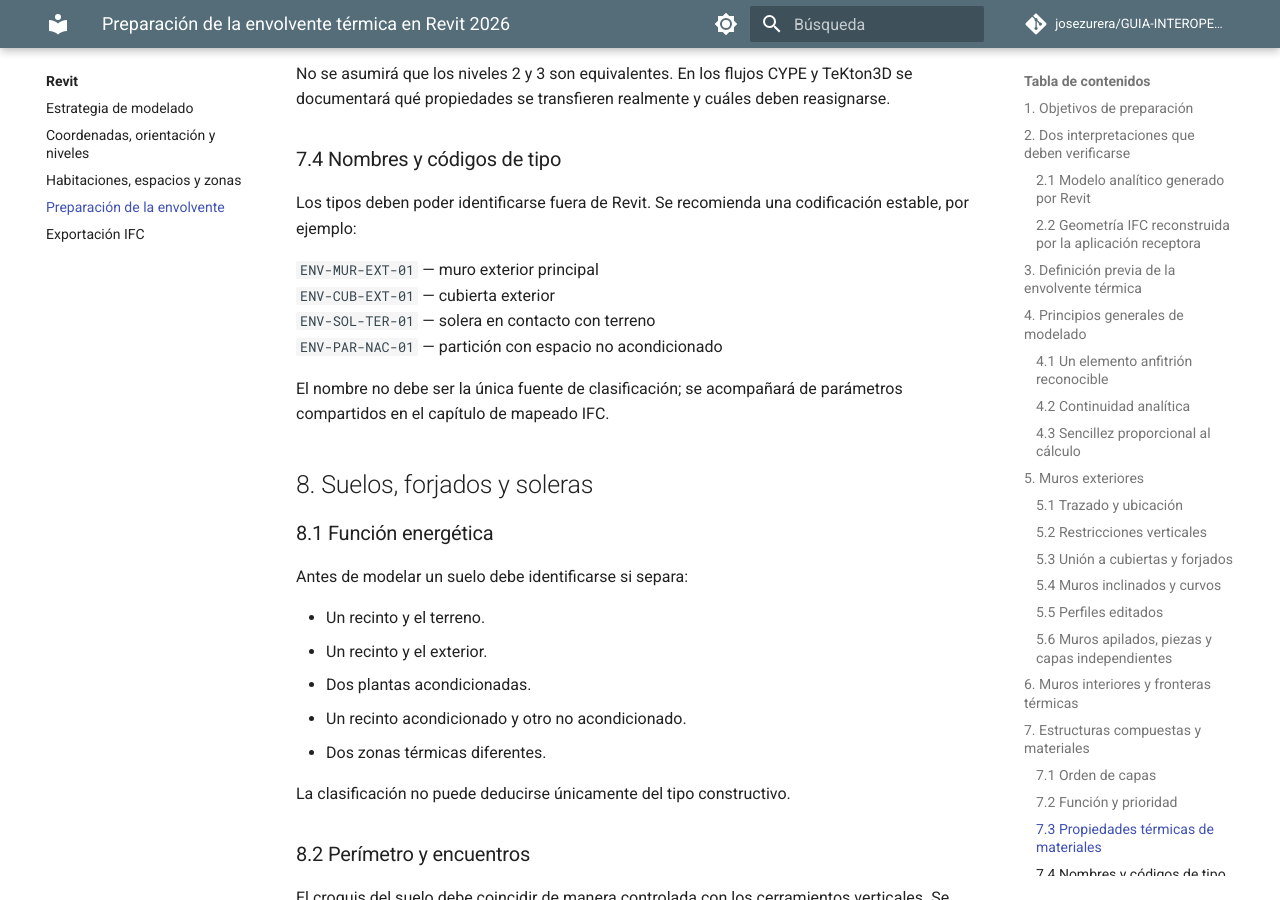
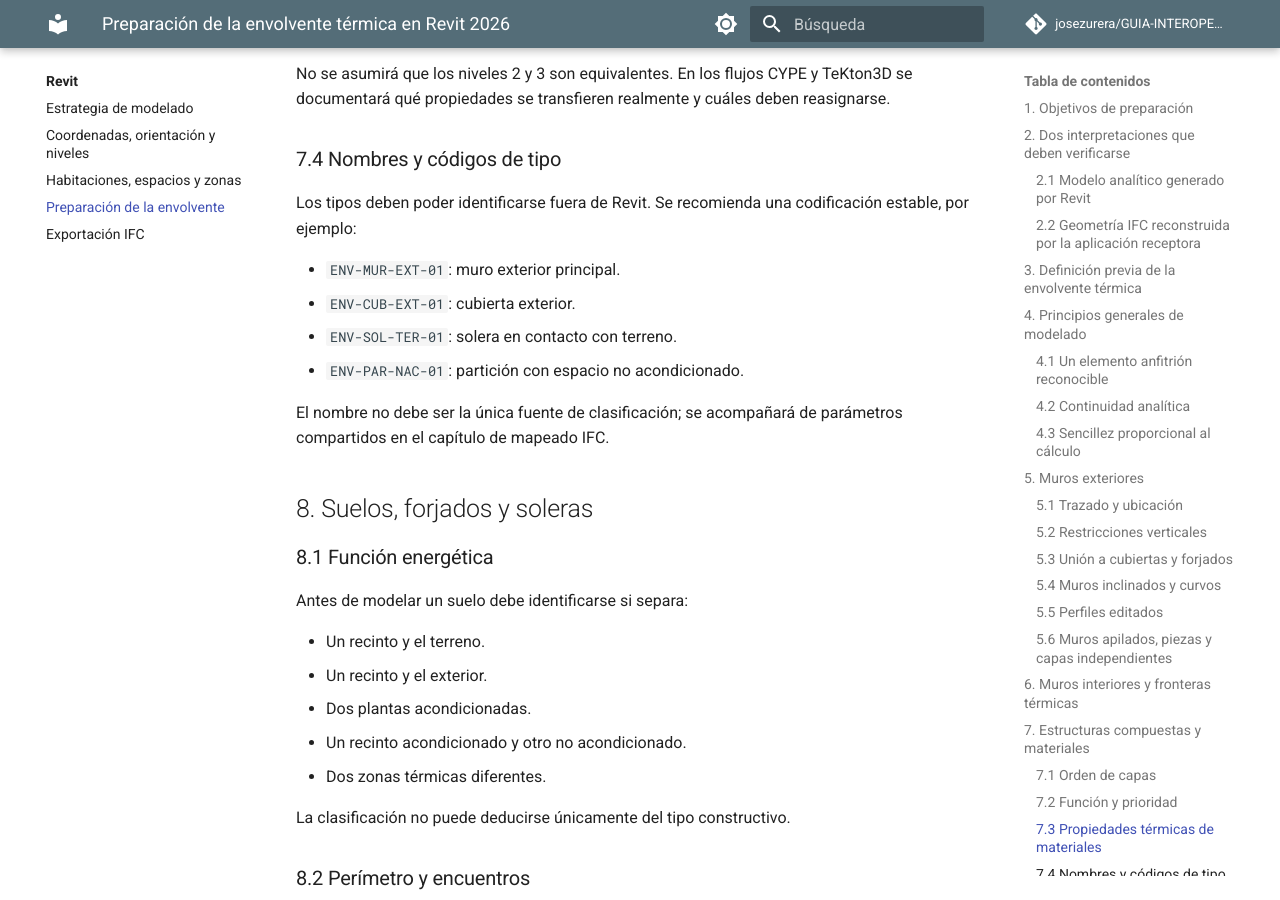
Before and after one commit to josezurera/GUIA-INTEROPERABILIDAD-BIM-MODELOS-ENERGETICOS, an MkDocs documentation site: the page built from docs/03-revit/preparacion-envolvente.md, in a window 1280 px wide and 900 px high, scrolled down 6825 px. Built offline with MkDocs 1.6.1 and Material for MkDocs 9.7.7, drawn with Linux system fonts in a browser that asks for light colours; comment, search, counter and statistics services are not loaded.

```diff
--- a/docs/03-revit/preparacion-envolvente.md
+++ b/docs/03-revit/preparacion-envolvente.md
@@ -213,10 +213,10 @@ No se asumirá que los niveles 2 y 3 son equivalentes. En los flujos CYPE y TeKt
 
 Los tipos deben poder identificarse fuera de Revit. Se recomienda una codificación estable, por ejemplo:
 
-`ENV-MUR-EXT-01` — muro exterior principal
-`ENV-CUB-EXT-01` — cubierta exterior
-`ENV-SOL-TER-01` — solera en contacto con terreno
-`ENV-PAR-NAC-01` — partición con espacio no acondicionado
+- `ENV-MUR-EXT-01`: muro exterior principal.
+- `ENV-CUB-EXT-01`: cubierta exterior.
+- `ENV-SOL-TER-01`: solera en contacto con terreno.
+- `ENV-PAR-NAC-01`: partición con espacio no acondicionado.
 
 El nombre no debe ser la única fuente de clasificación; se acompañará de parámetros compartidos en el capítulo de mapeado IFC.
 
```
